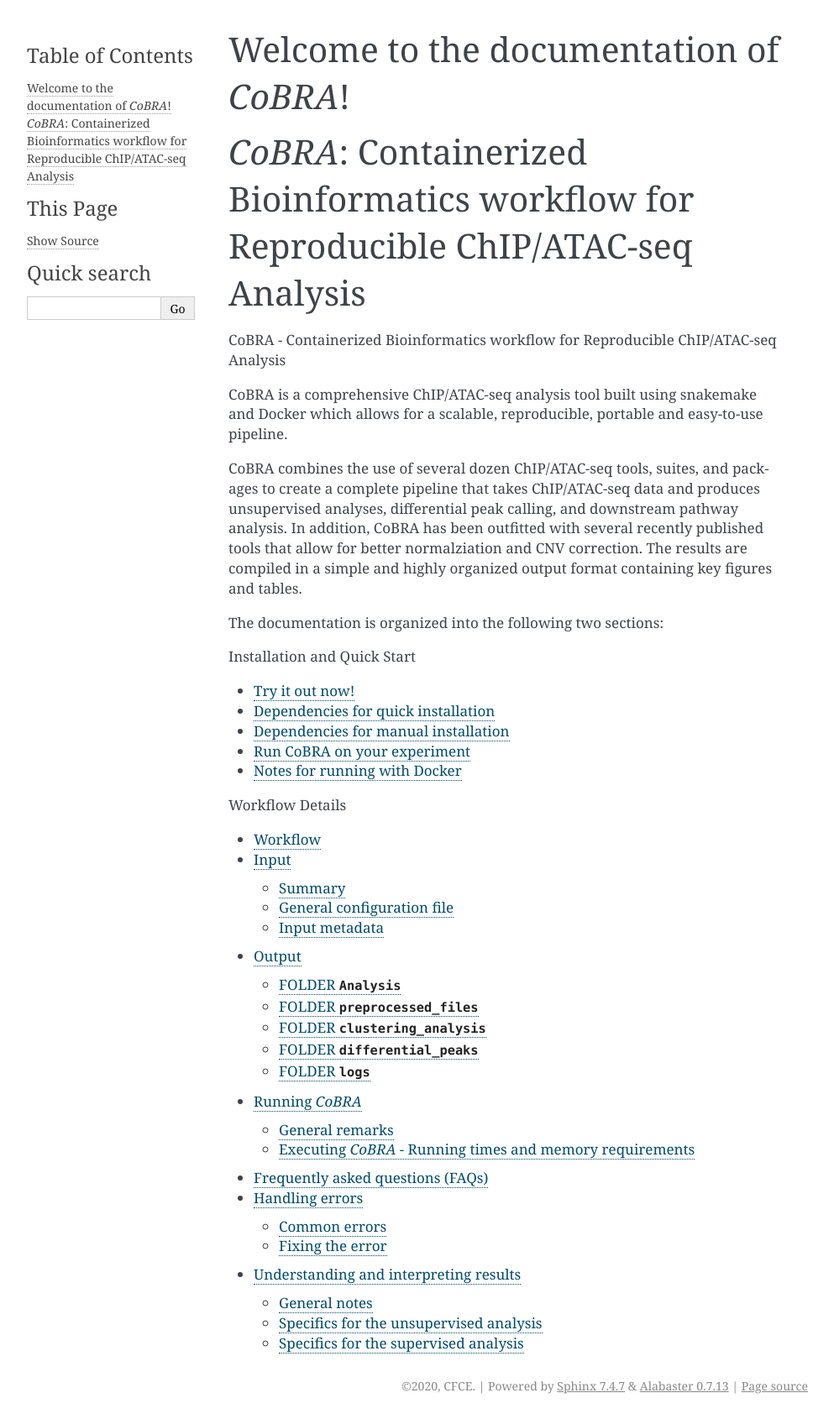
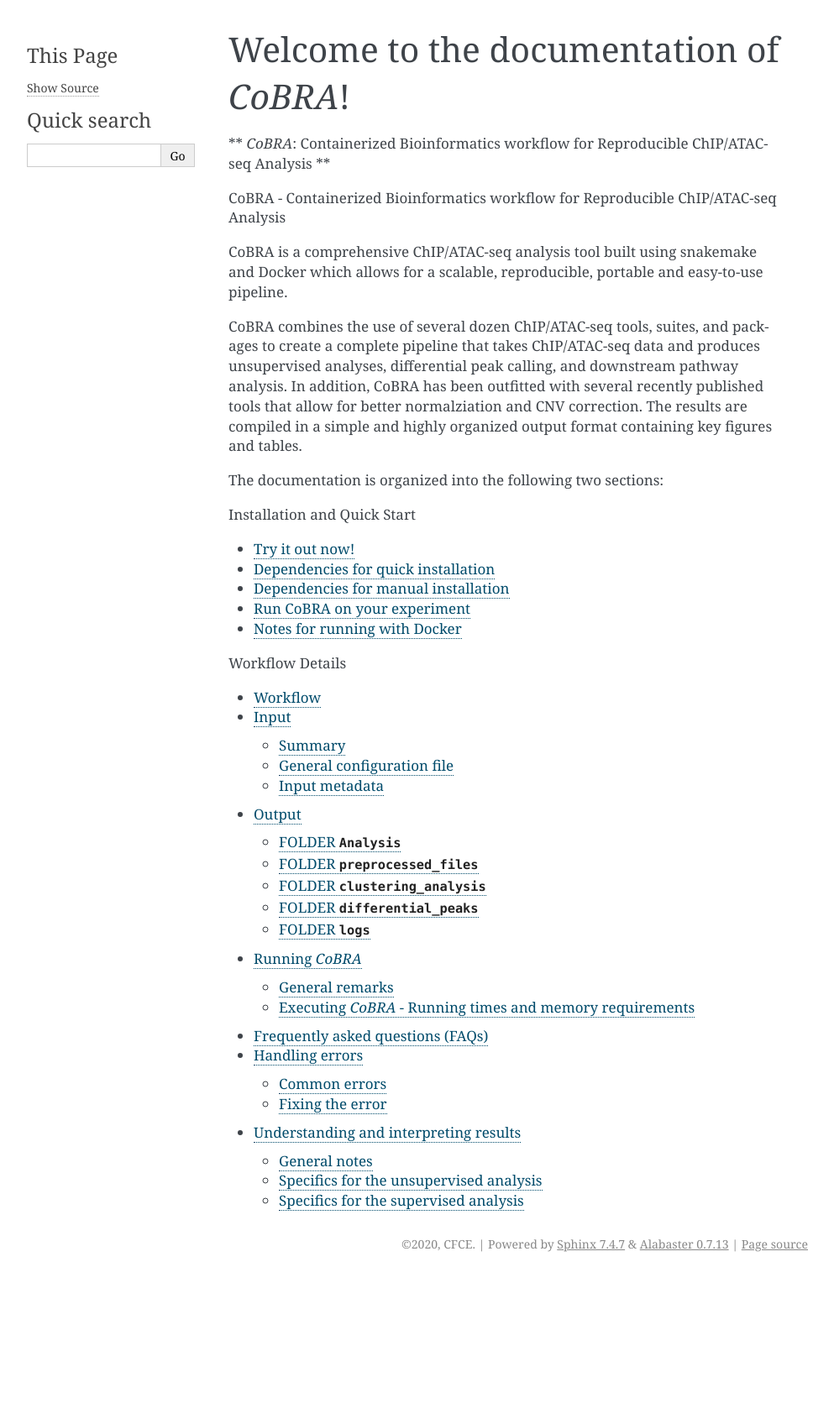
Before and after one commit to qiuxintao101/cobra, a Sphinx documentation site: the page built from docs/index.rst, in a window 1280 px wide. Shown: the whole page at 84% size, without its empty margins (148-1141 px from the left). Built offline with Sphinx 7.4.7, drawn with Linux system fonts in a browser that asks for light colours; after the commit the page ends 1521 px from its top, so only the background shows below that.

Commit message:
Update index.rst

```diff
--- a/docs/index.rst
+++ b/docs/index.rst
@@ -6,9 +6,9 @@
 =========================================
 
 
-=========================================
-*CoBRA*: Containerized Bioinformatics workflow for Reproducible ChIP/ATAC-seq Analysis
-=========================================
+
+** *CoBRA*: Containerized Bioinformatics workflow for Reproducible ChIP/ATAC-seq Analysis **
+
 
 CoBRA - Containerized Bioinformatics workflow for Reproducible ChIP/ATAC-seq Analysis
 
```
